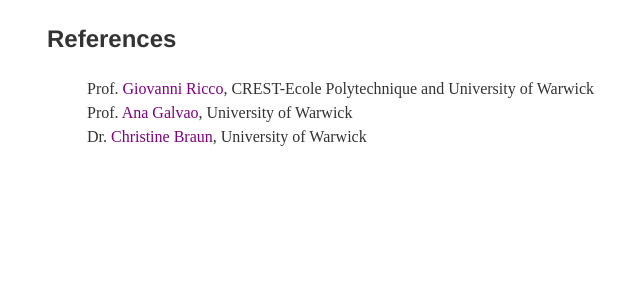
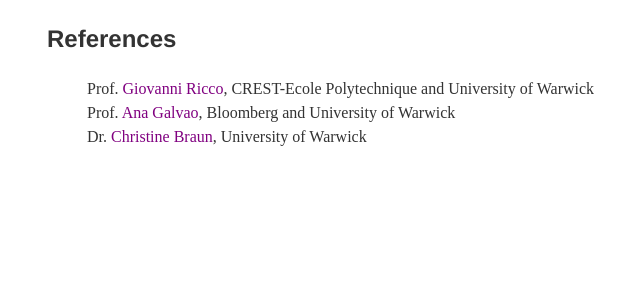
Before and after one commit to anshumaan-tuteja/anshumaan-tuteja.github.io, a Jekyll site: the page built from _pages/cv.html, in a window 1280 px wide. Shown: the part 464-760 px from the top of the page, without its empty margins (17-657 px from the left). Built offline with Jekyll 4.4.1, drawn with Linux system fonts in a browser that asks for light colours.

Commit message:
Ana's affiliation

```diff
--- a/_pages/cv.html
+++ b/_pages/cv.html
@@ -23,7 +23,7 @@ title: CV
 	<h3> References </h3>
 	<ul style="list-style-type:none;font-size:1em;">
 	<li> Prof. <a target="_blank" href = "https://www.giovanni-ricco.com/"> Giovanni Ricco</a>, CREST-Ecole Polytechnique and University of Warwick </li>
-	<li> Prof. <a target="_blank" href = "https://sites.google.com/site/anabgalvao/"> Ana Galvao</a>, University of Warwick </li>
+	<li> Prof. <a target="_blank" href = "https://sites.google.com/site/anabgalvao/"> Ana Galvao</a>, Bloomberg and University of Warwick </li>
 	<li> Dr. <a target="_blank" href = "https://christine-braun.github.io/"> Christine Braun</a>, University of Warwick </li>
 	</ul>
 
```
